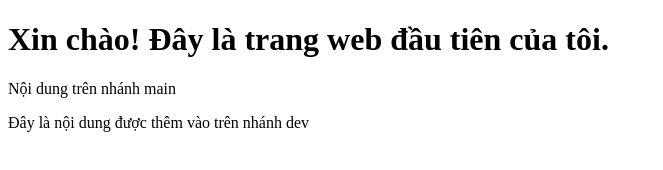
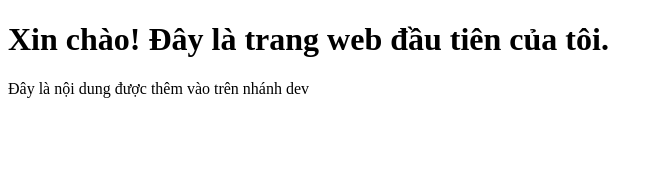
Before and after one commit to vuonghungthanh2210/DevOps_VTC, a plain HTML site: page index.html in a window 1280 px wide. Shown: the whole page, without its empty margins (0-663 px from the left). Drawn offline with Linux system fonts and the light colour scheme.

```diff
--- a/index.html
+++ b/index.html
@@ -7,7 +7,6 @@
    </head>
    <body>
        <h1>Xin chào! Đây là trang web đầu tiên của tôi.</h1>
-     <p>Nội dung trên nhánh main</p>
        <p>Đây là nội dung được thêm vào trên nhánh dev</p>
    </body>
    </html>
```
Lines whose indentation alone changed are shown as unchanged.
